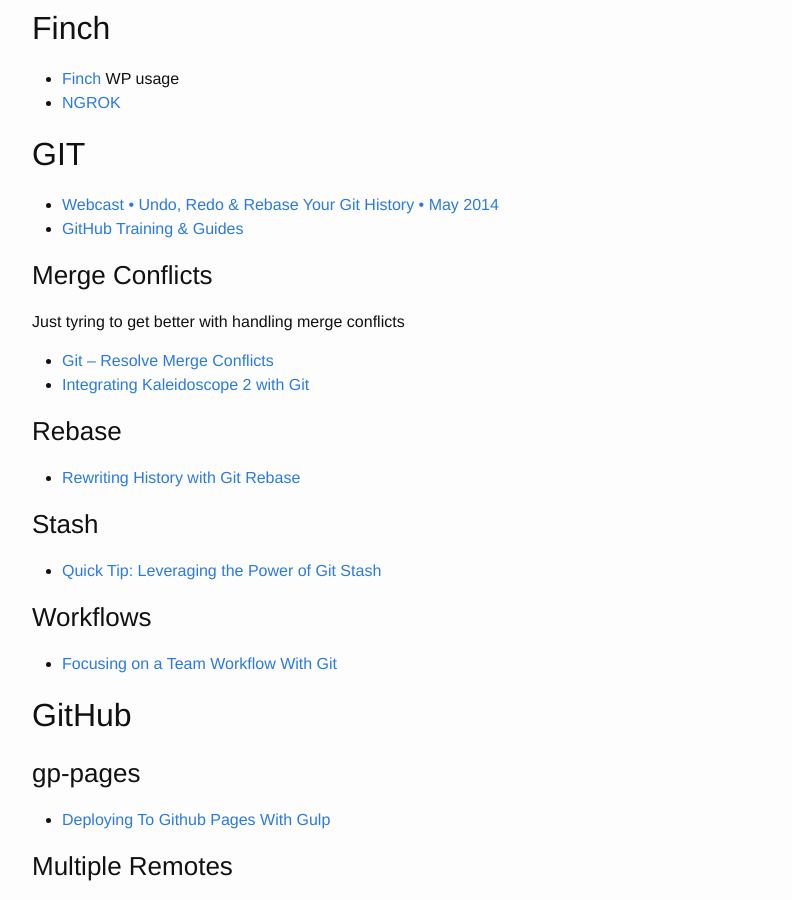
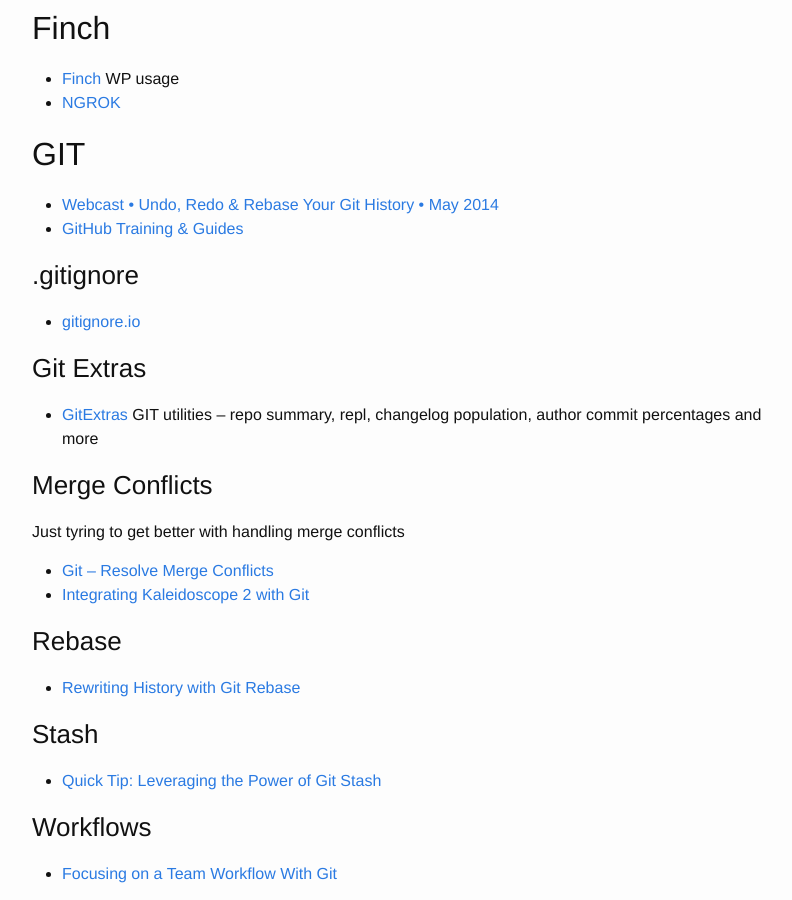
Before and after one commit to brownerd/brownerd.github.io, a Jekyll site: the page built from _posts/2015-01-01-reading-list-2015.md, in a window 1280 px wide and 900 px high, scrolled down 6763 px. Shown: the whole window, without its empty margins (238-1030 px from the left). Built offline with Jekyll 4.4.1, drawn with Linux system fonts in a browser that asks for light colours; emoji names are drawn with the system emoji font.

Commit message:
get extras and gitignore.io

```diff
--- a/_posts/2015-01-01-reading-list-2015.md
+++ b/_posts/2015-01-01-reading-list-2015.md
@@ -386,6 +386,12 @@ I generally hate grids, but I'm listing these to remember them.
 - [GitHub Training & Guides](https://www.youtube.com/user/GitHubGuides/videos)
 
 
+### .gitignore
+- [gitignore.io](https://www.gitignore.io/)
+
+
+### Git Extras
+- [GitExtras](https://github.com/tj/git-extras) GIT utilities -- repo summary, repl, changelog population, author commit percentages and more
 
 
 ### Merge Conflicts
```
